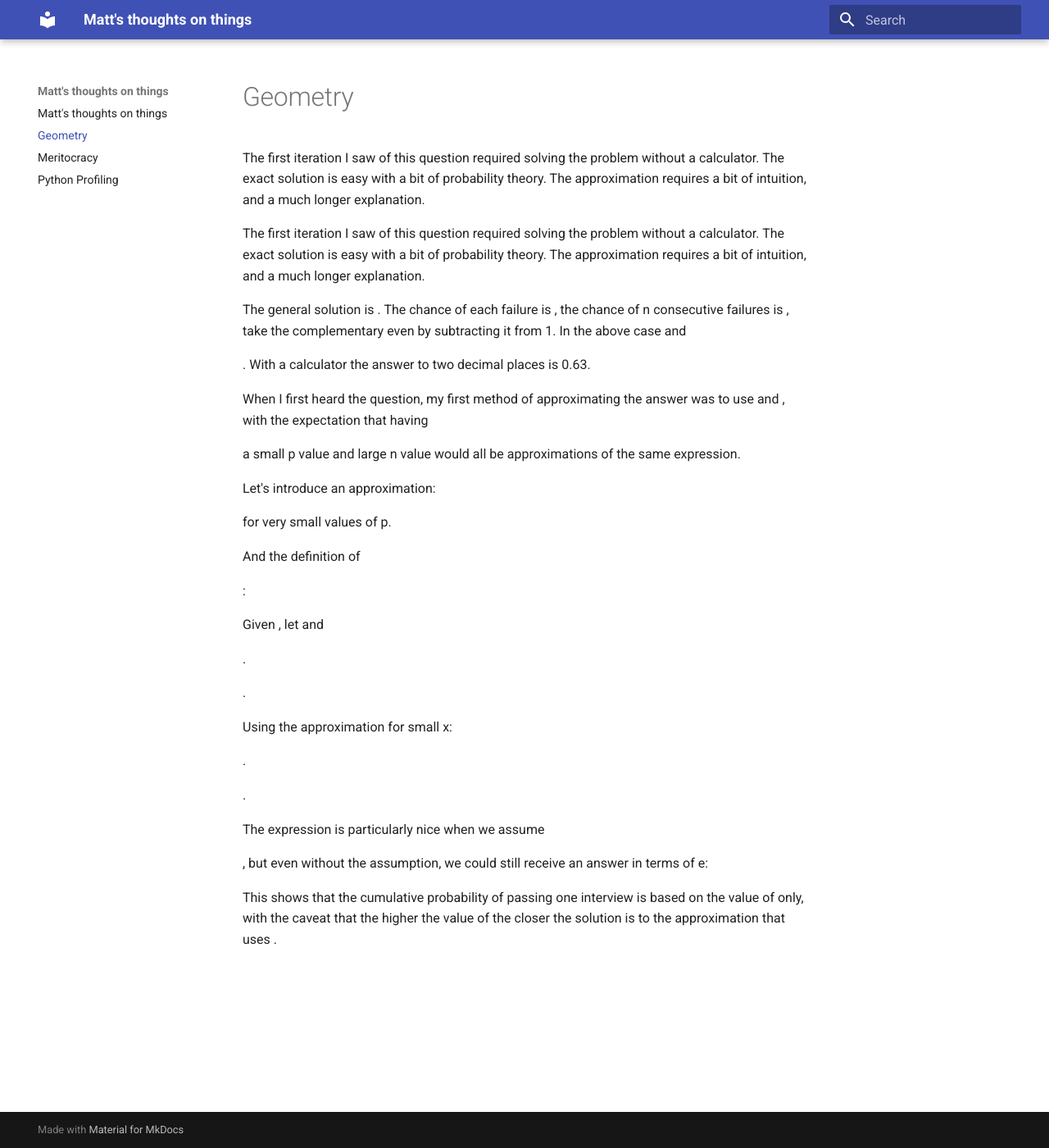
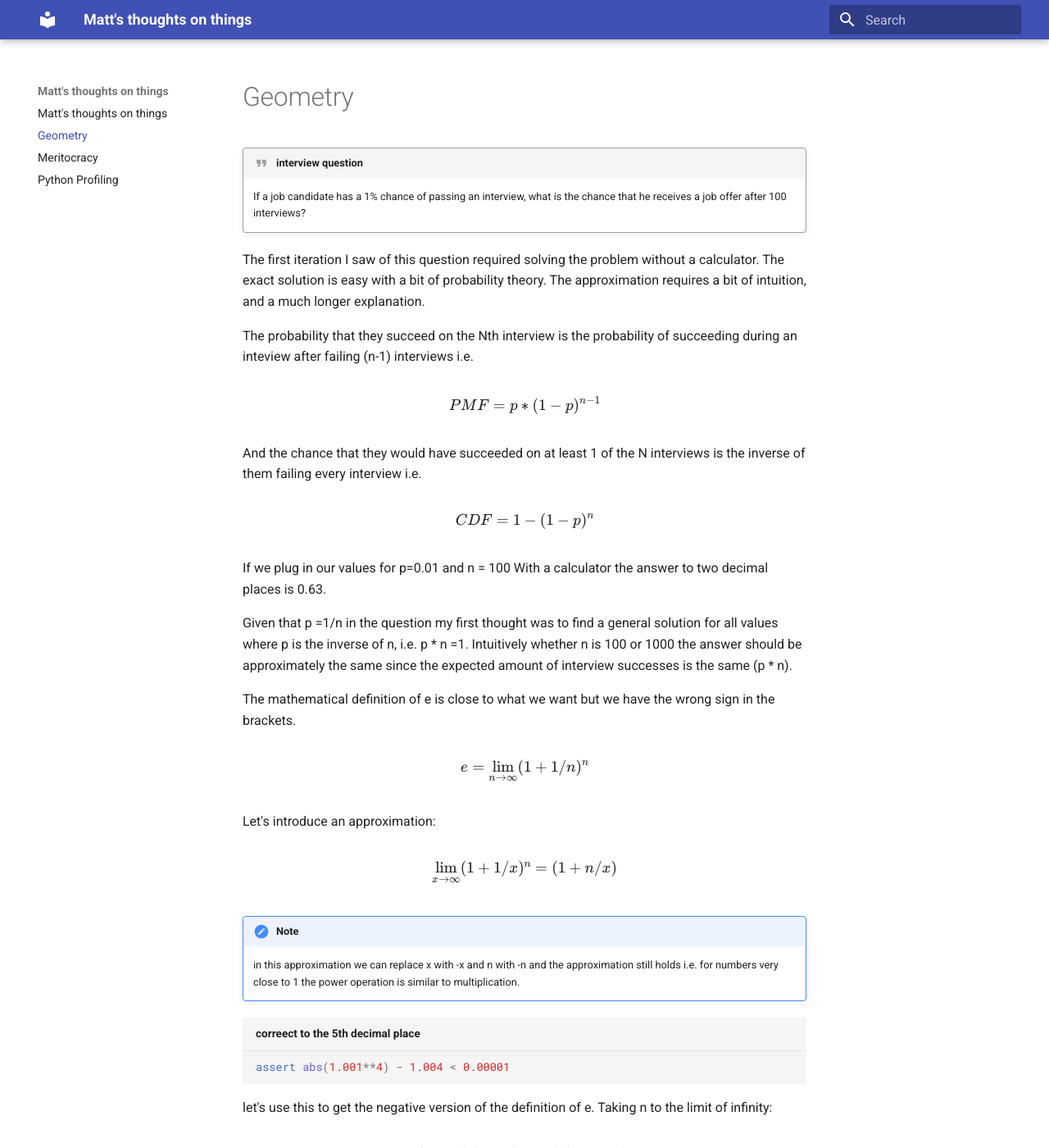
Before and after one commit to MatthewBurke1995/MatthewBurke1995.github.io, an MkDocs documentation site: the page built from docs/geometry.md, in a window 1280 px wide and 1400 px high. Shown: the whole window at 82% size. Built offline with MkDocs 1.6.1 and Material for MkDocs 9.7.7, drawn with Linux system fonts in a browser that asks for light colours; some of the changed text lies outside the part shown.

Commit message:
add mathjax

````diff
--- a/docs/geometry.md
+++ b/docs/geometry.md
@@ -1,40 +1,69 @@
-The first iteration I saw of this question required solving the problem without a calculator. The exact solution is easy with a bit of probability theory. The approximation requires a bit of intuition, and a much longer explanation.
+!!! quote "interview question"
+
+    If a job candidate has a 1% chance of passing an interview, what is the chance that he receives a job offer after 100 interviews?
 
 The first iteration I saw of this question required solving the problem without a calculator. The exact solution is easy with a bit of probability theory. The approximation requires a bit of intuition, and a much longer explanation.
 
-The general solution is
-. The chance of each failure is , the chance of n consecutive failures is , take the complementary even by subtracting it from 1. In the above case and
+The probability that they succeed on the Nth interview is the probability of succeeding during an inteview after failing (n-1) interviews i.e.
 
-. With a calculator the answer to two decimal places is 0.63.
+$$
+PMF = p*(1-p)^{n-1}
+$$
 
-When I first heard the question, my first method of approximating the answer was to use
-and , with the expectation that having
+And the chance that they would have succeeded on at least 1 of the N interviews is the inverse of them failing every interview i.e.
 
-a small p value and large n value would all be approximations of the same expression.
+$$
+CDF = 1 - (1-p)^n
+$$
+
+If we plug in our values for p=0.01 and n = 100 With a calculator the answer to two decimal places is 0.63.
+
+Given that p =1/n in the question my first thought was to find a general solution for all values where p is the inverse of n, i.e. p * n =1. Intuitively whether n is 100 or 1000 the answer should be approximately the same since the expected amount of interview successes is the same (p * n).
+
+The mathematical definition of e is close to what we want but we have the wrong sign in the brackets.
+
+$$
+e = \lim_{n \to \infty} (1+1/n)^n
+$$
 
 Let's introduce an approximation:
 
-for very small values of p.
+$$
+\lim_{x \to \infty} (1 + 1/x)^n = (1 + n/x)
+$$
 
-And the definition of
+!!! note
+    in this approximation we can replace x with -x and n with -n and the approximation still holds i.e. for numbers very close to 1 the power operation is similar to multiplication.
 
-:
 
-Given , let
-and
+``` py title="correect to the 5th decimal place"
+assert abs(1.001**4) - 1.004 < 0.00001
+```
 
-.
+let's use this to get the negative version of the definition of e. Taking n to the limit of infinity:
 
-.
+$$ (1-1/n)^n = (1+1/n)^{-n} = 1/e $$
 
-Using the approximation for small x:
+Each time we swap a sign we are taking the reciprocal. If we take the reciprocal twice we get the original (applying any inverse function twice is the identity function).
 
-.
+$$ e = \lim_{n \to \infty} (1-1/n)^{-n} $$
 
-.
+$$ 1/e = \lim_{n \to \infty} (1-1/n)^{n} $$
 
-The expression is particularly nice when we assume
+with this second limit we are getting very close to the geometric distributions CDF, let's swap out the expression. for p * n =1
 
-, but even without the assumption, we could still receive an answer in terms of e:
+$$ CDF = 1 - (1-p)^n = 1 - 1/e $$
 
-This shows that the cumulative probability of passing one interview is based on the value of only, with the caveat that the higher the value of the closer the solution is to the approximation that uses .
+
+``` py title="e approximation vs calculator"
+from math import e
+calculated =  1 - (1-0.01)**100 #apprxomiately 0.63
+estimated = 1 - 1/e             #approximately 0.63
+assert abs(calculated - estimated)  < 0.01
+```
+
+This approximation holds roughly to the number of decimal places of p.
+
+The expression is particularly nice when we assume n*p =1, but even without the assumption, we could still receive an answer in terms of e:
+
+$$ estimation = 1 - 1/(e^{p*n}) $$
--- a/mkdocs.yml
+++ b/mkdocs.yml
@@ -6,6 +6,7 @@ theme:
 plugins:
   - search # necessary for search to work
   - git-revision-date-localized
+  - social
 
 markdown_extensions:
   - pymdownx.highlight:
@@ -13,3 +14,18 @@ markdown_extensions:
   - pymdownx.inlinehilite
   - pymdownx.snippets
   - pymdownx.superfences
+  - pymdownx.arithmatex:
+      generic: true
+  - admonition
+  - pymdownx.details
+  - pymdownx.superfences
+
+extra_javascript:
+  - javascripts/mathjax.js
+  - https://polyfill.io/v3/polyfill.min.js?features=es6
+  - https://cdn.jsdelivr.net/npm/mathjax@3/es5/tex-mml-chtml.js
+
+
+
+
+site_url: https://matthewburke1995.github.io
````
